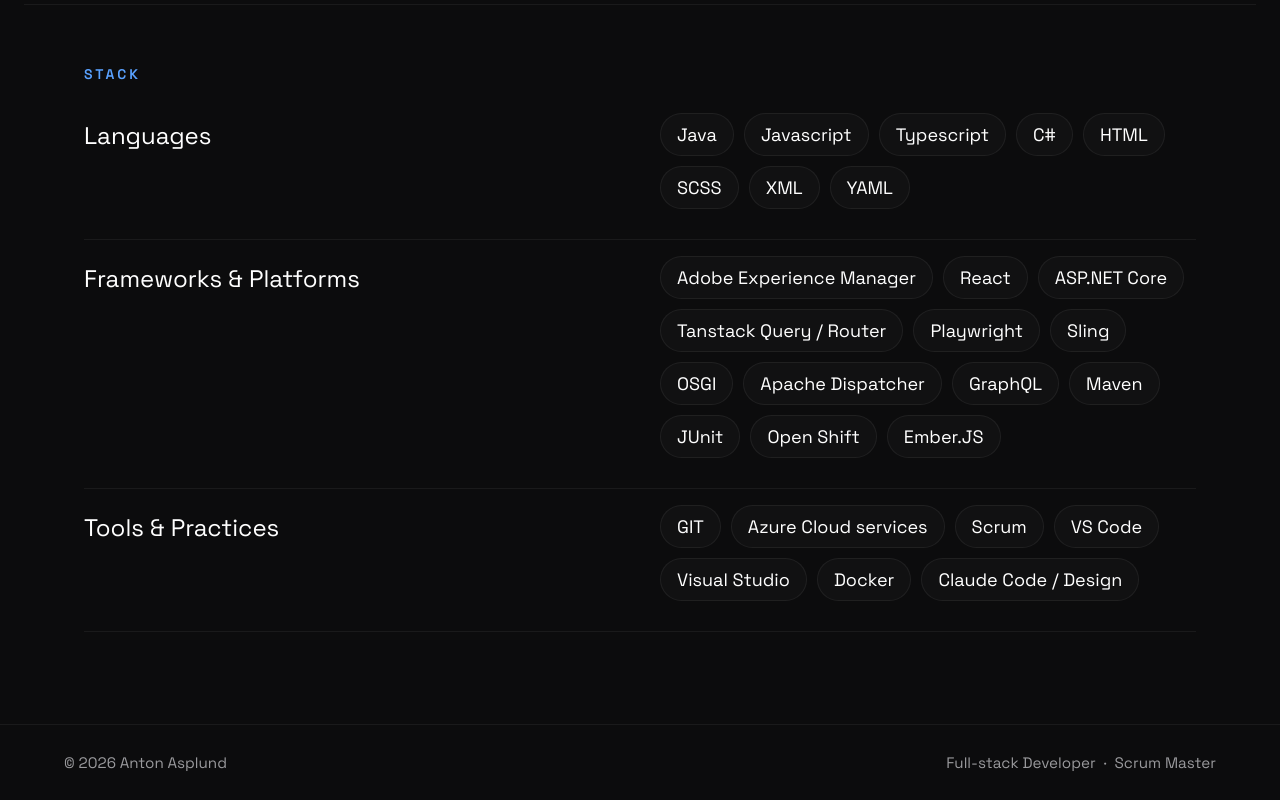
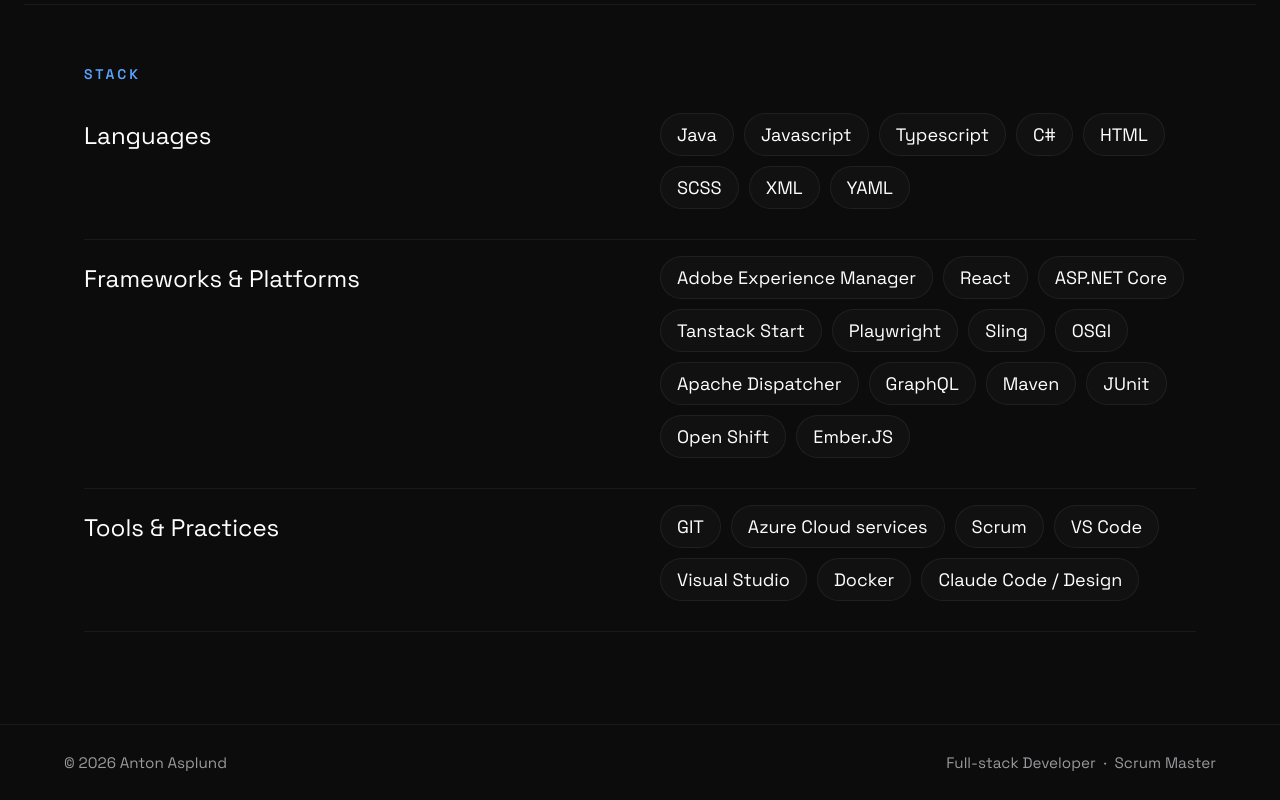
Before and after one commit to AntonAsplund/personal-webpage, a React (Vite) app: page / in a window 1280 px wide. Shown: the part 1268-2068 px from the top of the page. Built offline with nearby package versions, Linux system fonts and the light colour scheme.

Commit message:
Update framwork knowledge

```diff
--- a/src/components/features/techStackTeaser/TechStackTeaser.tsx
+++ b/src/components/features/techStackTeaser/TechStackTeaser.tsx
@@ -11,7 +11,7 @@ export const TechStackTeaser = () => {
             <TeaserHeader text={t("TECH_STACK_TEASER_HEADER")}/>
             <div className={style['teaser-wrapper']}>
                 <Teaser header={t('TECH_STACK_TEASER_SUB_HEADER_ONE')} tags={["Java", "Javascript", "Typescript", "C#", "HTML", "SCSS", "XML", "YAML"]}></Teaser>
-                <Teaser header={t('TECH_STACK_TEASER_SUB_HEADER_TWO')} tags={["Adobe Experience Manager", "React", "ASP.NET Core", "Tanstack Query / Router", "Playwright", "Sling", "OSGI", "Apache Dispatcher", "GraphQL", "Maven", "JUnit", "Open Shift", "Ember.JS"]}></Teaser>
+                <Teaser header={t('TECH_STACK_TEASER_SUB_HEADER_TWO')} tags={["Adobe Experience Manager", "React", "ASP.NET Core", "Tanstack Start", "Playwright", "Sling", "OSGI", "Apache Dispatcher", "GraphQL", "Maven", "JUnit", "Open Shift", "Ember.JS"]}></Teaser>
                 <Teaser header={t('TECH_STACK_TEASER_SUB_HEADER_THREE')} tags={["GIT", "Azure Cloud services", "Scrum", "VS Code", "Visual Studio", "Docker", "Claude Code / Design" ]}></Teaser>
             </div>
         </div>
```
